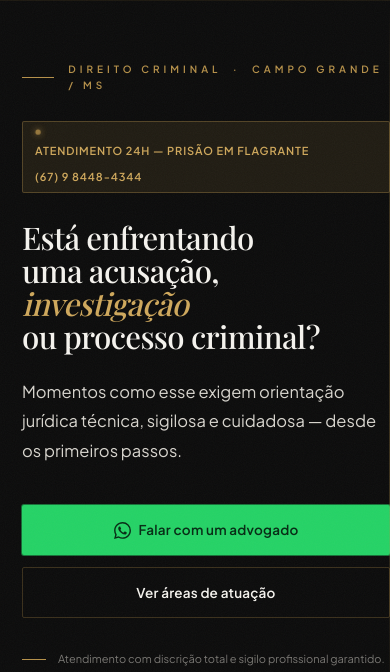
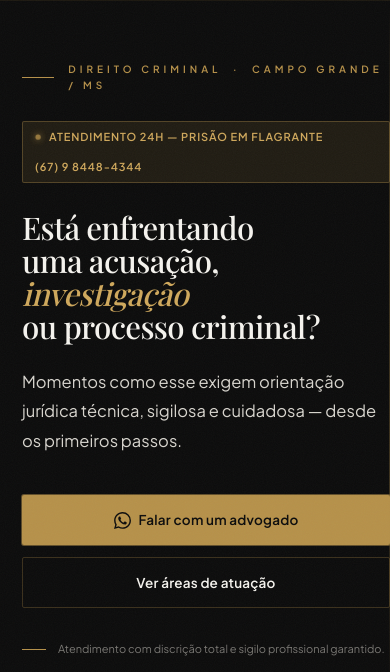
Before and after one commit to advoclique-sudo/henriquefarias, a plain HTML site: page index.html in a window 390 px wide. Shown: the part 61-733 px from the top of the page. Drawn offline with nearby package versions, Linux system fonts and the light colour scheme; a web font is replaced by a local one.

Commit message:
Add files via upload

```diff
--- a/index.html
+++ b/index.html
@@ -426,19 +426,17 @@
       .hero-flagrante{font-size:11px;padding:7px 12px;gap:8px}
       .hero-h1{font-size:clamp(30px,8vw,52px)}
     }
-    /* Botão WhatsApp verde pulsando */
-    .btn-green-pulse{background:#25D366;color:#062b14;border:none;animation:wa-pulse 1.6s ease-in-out infinite}
-    .btn-green-pulse svg{fill:#062b14}
-    .btn-green-pulse:hover{background:#1ebe5b;transform:translateY(-1px)}
-    @keyframes wa-pulse{0%{box-shadow:0 0 0 0 rgba(37,211,102,.55)}70%{box-shadow:0 0 0 14px rgba(37,211,102,0)}100%{box-shadow:0 0 0 0 rgba(37,211,102,0)}}
-    @media(prefers-reduced-motion:reduce){.btn-green-pulse{animation:none}}
+    /* Botão dourado pulsando */
+    .btn-gold-pulse{animation:gold-pulse 1.6s ease-in-out infinite}
+    @keyframes gold-pulse{0%{box-shadow:0 0 0 0 rgba(182,145,74,.55)}70%{box-shadow:0 0 0 14px rgba(182,145,74,0)}100%{box-shadow:0 0 0 0 rgba(182,145,74,0)}}
+    @media(prefers-reduced-motion:reduce){.btn-gold-pulse{animation:none}}
     /* Faixa flagrante: número não quebra no meio */
     .hero-flagrante{flex-wrap:wrap;line-height:1.45}
     .hf-phone{white-space:nowrap}
     @media(max-width:480px){
-      .hero-flagrante{flex-direction:column;align-items:flex-start;text-align:left}
+      .hero-flagrante{align-items:center}
       .hf-sep{display:none}
-      .hf-phone{margin-top:2px}
+      .hf-phone{flex-basis:100%;margin-top:6px}
     }
 
   </style>
@@ -482,7 +480,7 @@
     </h1>
     <p class="hero-sub">Momentos como esse exigem orientação jurídica técnica, sigilosa e cuidadosa — desde os primeiros passos.</p>
     <div class="hero-btns">
-      <a href="https://wa.me/5567984484344?text=Ol%C3%A1%2C%20preciso%20de%20orienta%C3%A7%C3%A3o%20jur%C3%ADdica." class="btn btn-green-pulse" target="_blank" rel="noopener">
+      <a href="https://wa.me/5567984484344?text=Ol%C3%A1%2C%20preciso%20de%20orienta%C3%A7%C3%A3o%20jur%C3%ADdica." class="btn btn-solid btn-gold-pulse" target="_blank" rel="noopener">
         <svg width="17" height="17" viewBox="0 0 24 24" fill="currentColor"><path d="M17.472 14.382c-.297-.149-1.758-.867-2.03-.967-.273-.099-.471-.148-.67.15-.197.297-.767.966-.94 1.164-.173.199-.347.223-.644.075-.297-.15-1.255-.463-2.39-1.475-.883-.788-1.48-1.761-1.653-2.059-.173-.297-.018-.458.13-.606.134-.133.298-.347.446-.52.149-.174.198-.298.298-.497.099-.198.05-.371-.025-.52-.075-.149-.669-1.612-.916-2.207-.242-.579-.487-.5-.669-.51-.173-.008-.371-.01-.57-.01-.198 0-.52.074-.792.372-.272.297-1.04 1.016-1.04 2.479 0 1.462 1.065 2.875 1.213 3.074.149.198 2.096 3.2 5.077 4.487.709.306 1.262.489 1.694.625.712.227 1.36.195 1.871.118.571-.085 1.758-.719 2.006-1.413.248-.694.248-1.289.173-1.413-.074-.124-.272-.198-.57-.347m-5.421 7.403h-.004a9.87 9.87 0 01-5.031-1.378l-.361-.214-3.741.982.998-3.648-.235-.374a9.86 9.86 0 01-1.51-5.26c.001-5.45 4.436-9.884 9.888-9.884 2.64 0 5.122 1.03 6.988 2.898a9.825 9.825 0 012.893 6.994c-.003 5.45-4.437 9.884-9.885 9.884m8.413-18.297A11.815 11.815 0 0012.05 0C5.495 0 .16 5.335.157 11.892c0 2.096.547 4.142 1.588 5.945L.057 24l6.305-1.654a11.882 11.882 0 005.683 1.448h.005c6.554 0 11.89-5.335 11.893-11.893a11.821 11.821 0 00-3.48-8.413z"/></svg>
         Falar com um advogado
       </a>
```
